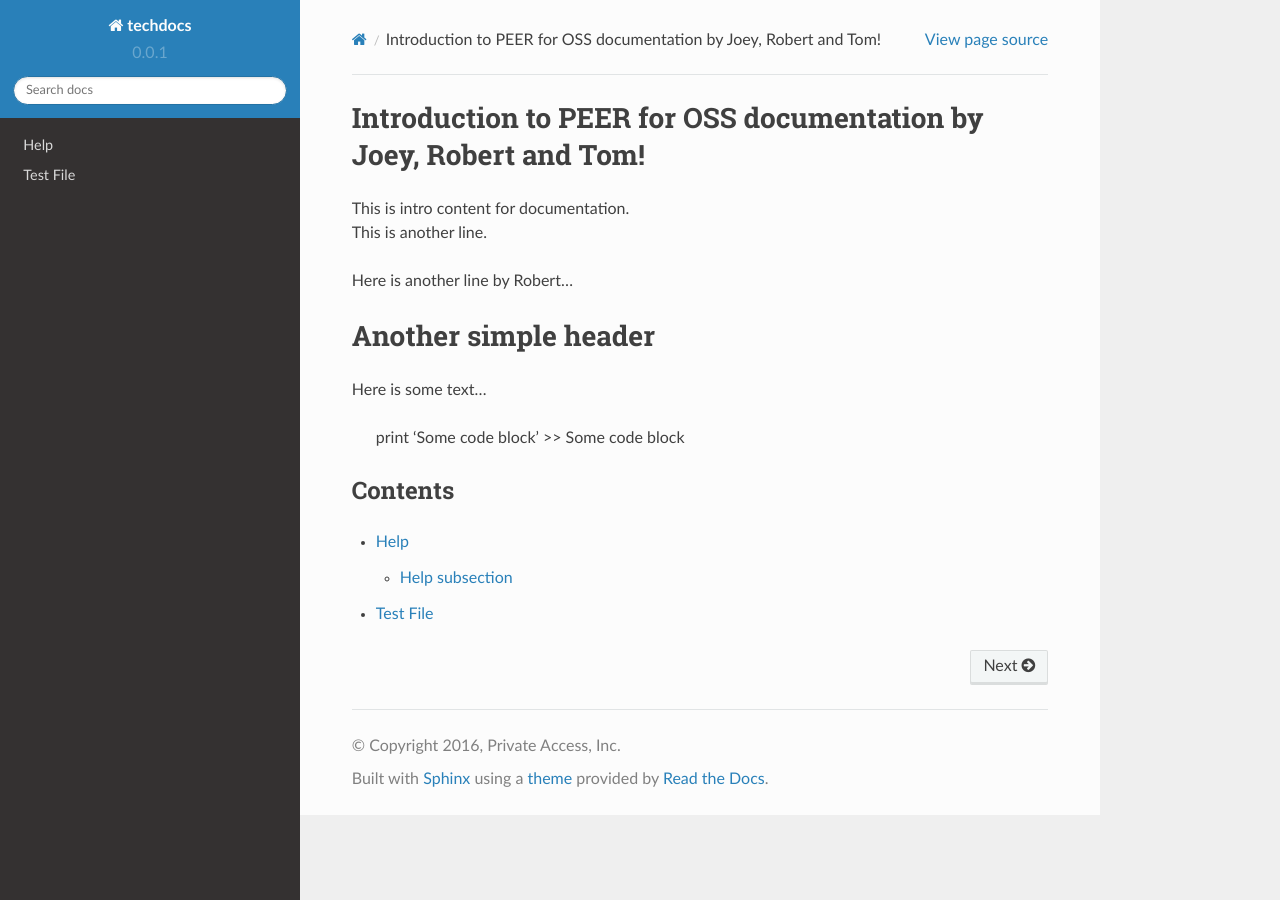
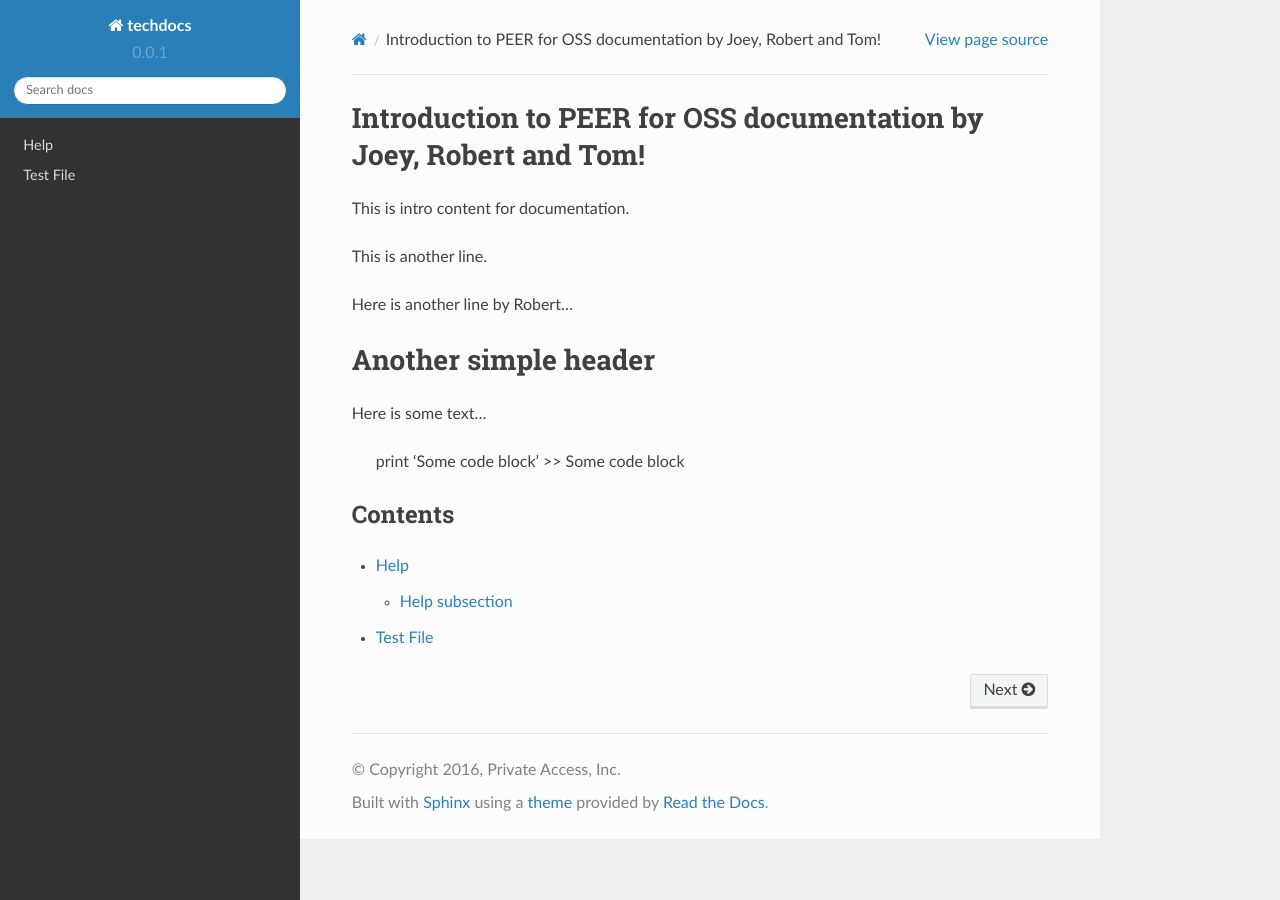
Before and after one commit to williamhoos/testrepo, a Sphinx documentation site: the page built from docs/source/index.rst, in a window 1280 px wide. Built offline with Sphinx 7.4.7 and the Read the Docs theme 2.0.0, drawn with Linux system fonts in a browser that asks for light colours; pages that are not in the unit, such as notebooks, are missing from menus.

```diff
--- a/docs/source/index.rst
+++ b/docs/source/index.rst
@@ -7,7 +7,7 @@ Introduction to PEER for OSS documentation by Joey, Robert and Tom!
 ===================================================================
 
 | This is intro content for documentation.
-| This is another line.
+This is another line.
 
 Here is another line by Robert...
 
```
